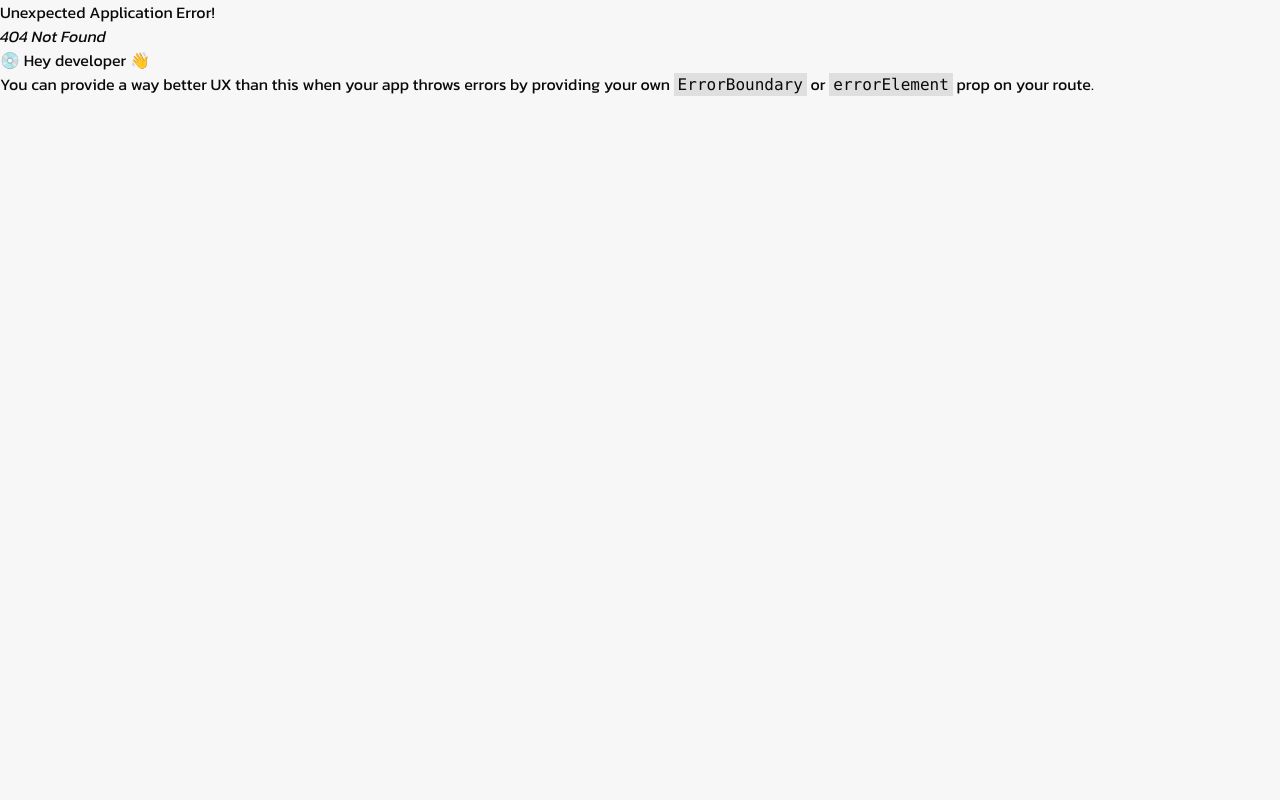
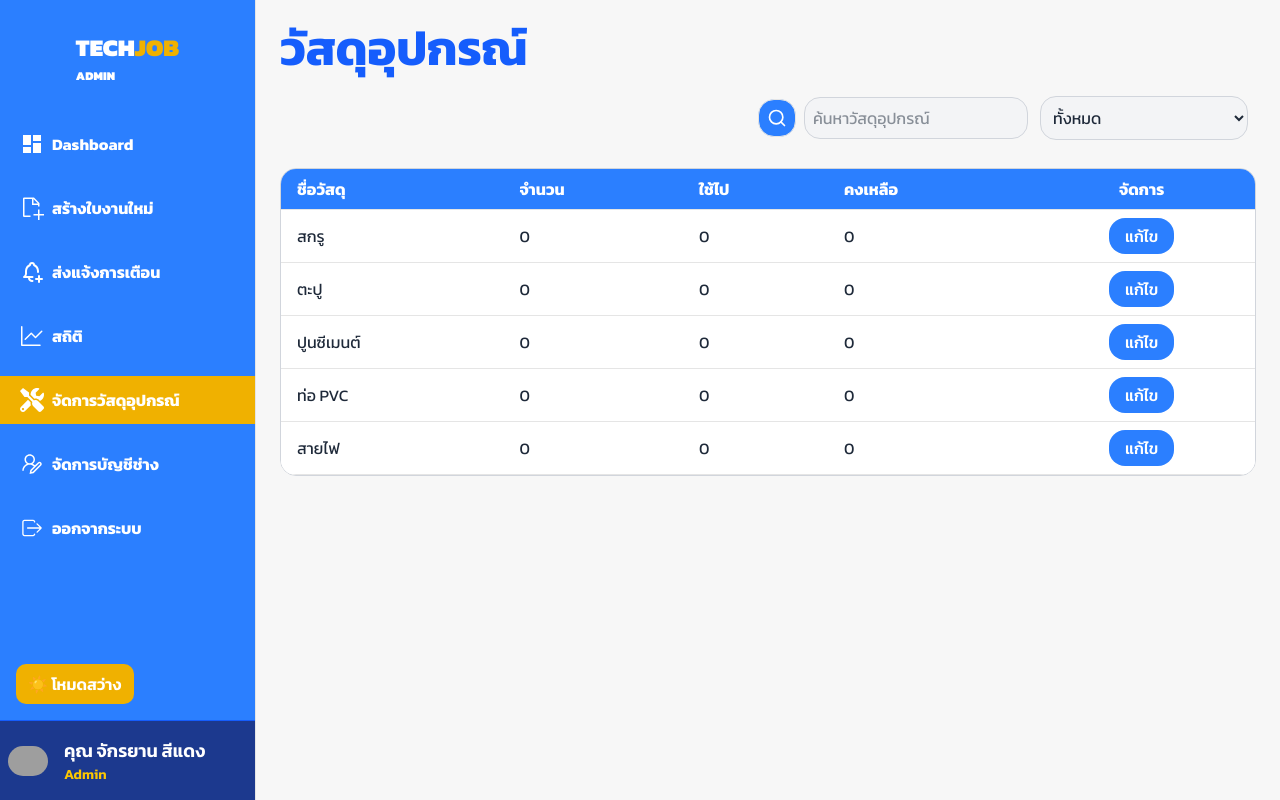
Before and after one commit to PhicharatMns/product-year-two, a React (Vite) app in the folder frontend/: page /suppliesAdmin in a window 1280 px wide. Before the commit this address had no page. Built offline with nearby package versions, Linux system fonts and the light colour scheme; grey boxes are pictures that could not be loaded.

Commit message:
hatebackend

```diff
--- /dev/null
+++ b/frontend/src/Admin/SuppliesAdmin.tsx
@@ -0,0 +1,94 @@
+import { useTheme } from "@/components/theme-provider";
+import { Search } from "lucide-react";
+
+export default function SuppliesAdmin() {
+  const { theme } = useTheme();
+
+  const bg = theme === "dark" ? "bg-yellow-500" : "bg-blue-500";
+  const text = theme === "dark" ? "text-gray-100" : "text-gray-800";
+  const cardBg = theme === "dark" ? "bg-gray-900/70" : "bg-white";
+  const borderSoft = theme === "dark" ? "border-yellow-300/10" : "border-blue-200/50";
+  const titleColor = theme === "dark" ? "text-yellow-500" : "text-blue-600";
+  const accentColor = theme === "dark" ? "text-yellow-300" : "text-blue-500";
+  const bgdrop = theme === "dark" ? "bg-gray-800 border-white/20" : "bg-gray-100 border-gray-300";
+
+  return (
+    <div className={`p-4 sm:p-6 rounded-2xl`}>
+      <p className={`text-5xl font-bold mb-4 ${titleColor}`}>วัสดุอุปกรณ์</p>
+
+
+      <div className="flex flex-col sm:flex-row justify-end sm:items-center gap-3 p-2">
+        <div className="flex items-center w-full sm:w-auto gap-2">
+         <button className={`p-2 rounded-2xl transition border ${bg} text-white hover:opacity-80`}>
+            <Search size={20} />
+          </button>
+          <input
+            type="text"
+            className={` border rounded-2xl w-full sm:w-56 p-2 ${text} ${bgdrop}`}
+            placeholder="ค้นหาวัสดุอุปกรณ์"
+          />
+
+        </div>
+
+        <select className={`border rounded-2xl w-full sm:w-52 p-2 ${bgdrop} ${text}`}>
+          <option value="all">ทั้งหมด</option>
+          <option value="wood">งานไม้</option>
+          <option value="electric">งานไฟฟ้า</option>
+          <option value="plumbing">งานประปา</option>
+          <option value="paint">งานทาสี</option>
+        </select>
+      </div>
+
+      <div
+        className={`overflow-x-auto mt-5 rounded-2xl border ${theme === "dark" ? "border-gray-700" : "border-gray-300"}`}
+      >
+        <table className={`min-w-full text-left border-collapse ${text}`}>
+          <thead>
+            <tr className={`${bg} text-white`}>
+              <th className="py-2 px-4 border-b">ชื่อวัสดุ</th>
+              <th className="py-2 px-4 border-b">จำนวน</th>
+              <th className="py-2 px-4 border-b">ใช้ไป</th>
+              <th className="py-2 px-4 border-b">คงเหลือ</th>
+              <th className="py-2 px-4 border-b text-center">จัดการ</th>
+            </tr>
+          </thead>
+
+          <tbody className={`${cardBg}`}>
+            {[
+              { name: "สกรู", qty: 0, used: 0, left: 0 },
+              { name: "ตะปู", qty: 0, used: 0, left: 0 },
+              { name: "ปูนซีเมนต์", qty: 0, used: 0, left: 0 },
+              { name: "ท่อ PVC", qty: 0, used: 0, left: 0 },
+              { name: "สายไฟ", qty: 0, used: 0, left: 0 },
+            ].map((item, index) => (
+              <tr
+                key={index}
+                className={`transition duration-200 ${
+                  theme === "dark"
+                    ? "hover:bg-gray-700 bg-gray-900/50"
+                    : "hover:bg-gray-200 bg-white"
+                }`}
+              >
+                <td className="py-2 px-4 border-b">{item.name}</td>
+                <td className="py-2 px-4 border-b">{item.qty}</td>
+                <td className="py-2 px-4 border-b">{item.used}</td>
+                <td className="py-2 px-4 border-b">{item.left}</td>
+                <td className="py-2 px-4 border-b text-center">
+                  <button
+                    className={`h-9 px-4 rounded-2xl font-medium transition transform hover:scale-105 ${
+                      theme === "dark"
+                        ? "bg-yellow-500 hover:bg-yellow-600 text-white"
+                        : "bg-blue-500 hover:bg-blue-600 text-white"
+                    }`}
+                  >
+                    แก้ไข
+                  </button>
+                </td>
+              </tr>
+            ))}
+          </tbody>
+        </table>
+      </div>
+    </div>
+  );
+}
--- a/frontend/src/User/GetPaper.tsx
+++ b/frontend/src/User/GetPaper.tsx
@@ -1,11 +1,10 @@
 import { Search, MoreVertical, Plus } from "lucide-react";
 import { useTheme } from "@/components/theme-provider";
+
 interface User {
   id: number;
   name: string;
   email: string;
-  avatar: string;
-  access: string[];
   lastActive: string;
   dateAdded: string;
 }
@@ -13,37 +12,29 @@ interface User {
 const users: User[] = [
   {
     id: 1,
-    name: "นาย สมชาย ใจดี",
+    name: "สร้างสะพานข้างถนน",
     email: "nobody@gmail.com",
-    avatar: "https://png.pngtree.com/png-vector/20250709/ourlarge/pngtree-mechanic-isolated-on-transparent-background-png-image_16620520.webp",
-    access: ["ช่างไฟ"],
     lastActive: "SEP 01, 2024",
     dateAdded: "NOV 01, 2025",
   },
   {
     id: 2,
-    name: "นาย สมศรี ดีใจ",
+    name: "สร้างหมู่บ้านจัดสรร",
     email: "nobody@gmail.com",
-    avatar: "https://png.pngtree.com/png-vector/20250615/ourlarge/pngtree-electrician-isolated-on-transparent-background-png-image_16539103.png",
-    access: ["ช่างไม้"],
     lastActive: "SEP 01, 2024",
     dateAdded: "NOV 01, 2025",
   },
   {
     id: 3,
-    name: "นาย สมปอง มีสุข",
+    name: "โครงการรักบ้านรักโลก",
     email: "nobody@gmail.com",
-    avatar: "https://png.pngtree.com/png-vector/20250610/ourlarge/pngtree-electrician-isolated-on-transparent-background-png-image_16509817.png",
-    access: ["ช่างประปา"],
     lastActive: "SEP 01, 2024",
     dateAdded: "NOV 01, 2025",
   },
   {
     id: 4,
-    name: "นาย สมบูรณ์ แฮปปี้",
+    name: "ทำถนนทางหลวง",
     email: "nobody@gmail.com",
-    avatar: "https://png.pngtree.com/png-vector/20250624/ourlarge/pngtree-electrician-isolated-on-transparent-background-png-image_16585440.png",
-    access: ["ช่างปูน"],
     lastActive: "SEP 01, 2024",
     dateAdded: "NOV 01, 2025",
   },
@@ -51,91 +42,71 @@ const users: User[] = [
 
 export default function UserList() {
   const { theme } = useTheme();
-  const bg = theme === "dark" ? "bg-gray-700  " : "bg-gray-100";
+  const bg = theme === "dark" ? "bg-gray-700" : "bg-gray-100";
   const text = theme === "dark" ? "text-gray-100" : "text-gray-800";
-  const cardBg = theme === "dark" ? "bg-gray-900/70" : "bg-white";
-  const borderSoft = theme === "dark" ? "border-gray-800" : "border-gray-300  ";
+  const borderSoft = theme === "dark" ? "border-gray-800" : "border-gray-300";
   const titleColor = theme === "dark" ? "text-yellow-400" : "text-blue-600";
-  const accentColor = theme === "dark" ? "text-yellow-300" : "text-blue-500";
-  const bgborder = theme === "dark" ? "bg-yellow-500" : "bg-blue-600 ";
+  const bgborder = theme === "dark" ? "bg-yellow-500" : "bg-blue-600";
+
   return (
-    <div className="p-6  min-h-screen">
+    <div className="p-6 min-h-screen">
       {/* Header */}
       <div className="flex items-center justify-between mb-6">
-        <h1 className={`text-3xl font-bold ${Text} `}>
-          Profile users
-        </h1>
+        <h1 className={`text-3xl font-bold ${titleColor}`}>รับใบงาน</h1>
 
         <div className="flex items-center gap-3">
           <div className="relative">
             <Search className="absolute left-3 top-2.5 text-gray-400 w-4 h-4" />
             <input
               type="text"
-              placeholder="Search"
-              className={`pl-9 pr-3 py-2 border border-gray-300 rounded-lg text-sm outline-none focus:ring-2 focus:ring-indigo-400  ${text}`}
+              placeholder="ค้นหาโครงการ"
+              className={`pl-9 pr-3 py-2 border rounded-lg text-sm outline-none focus:ring-2 focus:ring-indigo-400 ${text} ${bg}`}
             />
           </div>
 
-          <button className="flex items-center gap-2 px-4 py-2 bg-indigo-600 text-white rounded-lg hover:bg-indigo-700">
+          <button className={`flex items-center gap-2 px-4 py-2 bg-blue-600 text-white rounded-lg hover:bg-blue-500 transition ${theme === "dark" ? "bg-yellow-500 hover:bg-yellow-600" : "bg-blue-600 hover:bg-blue-500"}`}>
             <Plus size={16} />
-            Add user
+            เพิ่มใบงาน
           </button>
         </div>
       </div>
 
-      {/* ส่วนหัว */}
-      <div className=" shadow-sm rounded-lg overflow-hidden    ">
+
+      <div className="shadow-sm rounded-lg overflow-hidden border ">
         <table className="w-full text-sm">
           <thead>
-            <tr className={`border-b  text-left text-white bg-blue-500 ${bgborder}`}>
-              <th className="py-3 px-4 font-medium">ชื่อช่าง</th>
-              <th className="py-3 px-4 font-medium">ตำแหน่ง</th>
-              <th className="py-3 px-4 font-medium">วันที่เริ่ม</th>
-              <th className="py-3 px-4 font-medium">สิ้นสุดงาน</th>
-              <th className="py-3 px-4"></th>
+            <tr className={`text-left text-white ${bgborder}`}>
+              <th className="py-3 px-4 font-medium">ชื่องาน</th>
+              <th className="py-3 px-4 font-medium">ชื่อผู้จ้าง</th>
+              <th className="py-3 px-4 font-medium">เบอร์โทรติดต่อ</th>
+              <th className="py-3 px-4 font-medium">วันที่เพิ่ม</th>
+              <th className="py-3 px-4 font-medium text-center">เพิ่มเติม</th>
             </tr>
           </thead>
-          <tbody >
+
+          <tbody>
             {users.map((user) => (
               <tr
                 key={user.id}
-                className={`border-b last:border-none  transition ${borderSoft}  ${bg}`}
+                className={`border-b last:border-none ${borderSoft} ${bg} transition`}
               >
-                <td className="py-3 px-2 flex items-center gap-4">
-                  <img
-                    src={user.avatar}
-                    alt={user.name}
-                    className="w-8 h-8 rounded-full"
-                  />
-                  <div>
-                    <p className={`font-medium ${text}`}>{user.name}</p>
-                    <p className="text-gray-500 text-sm">{user.email}</p>
-                  </div>
+                <td className="py-3 px-4">
+                  <p className={`font-medium ${text}`}>{user.name}</p>
+                  <p className="text-gray-500 text-sm">{user.email}</p>
                 </td>
-
-                <td className="py-3 px-4">
-                  <div className="flex gap-2 flex-wrap">
-                    {user.access.map((role, index) => (
-                      <span
-                        key={index}
-                        className={`px-2 py-1 text-xs rounded-full font-medium ${
-                          role === "Admin"
-                            ? "bg-green-100 text-green-700"
-                            : "bg-blue-600 text-white"
-
-                        }`}
-                      >
-                        {role}
-                      </span>
-                    ))}
-                  </div>
-                </td>
-
-                <td className={`py-3 px-4  ${text}`}>{user.lastActive}</td>
-                <td className={`py-3 px-4 ${text}`}>{user.dateAdded}</td>
-
-                <td className="py-3 px-4 text-right">
-                  <MoreVertical className="text-gray-400 hover:text-gray-600 cursor-pointer" />
+                <td className="py-3 px-4">นายสมชาย ใจดี</td>
+                <td className="py-3 px-4">081-234-5678</td>
+                <td className="py-3 px-4">{user.dateAdded}</td>
+                <td className="py-3 px-4 text-center">
+                     <button
+                    className={`h-9 px-4 rounded-2xl font-medium transition transform hover:scale-105 ${
+                      theme === "dark"
+                        ? "bg-yellow-500 hover:bg-yellow-600 text-white"
+                        : "bg-blue-500 hover:bg-blue-600 text-white"
+                    }`}
+                  >
+                    รายละเอียด
+                  </button>
                 </td>
               </tr>
             ))}
--- /dev/null
+++ b/frontend/src/User/Supplies.tsx
@@ -0,0 +1,84 @@
+import { useTheme } from "@/components/theme-provider";
+import { Search } from "lucide-react";
+
+export default function Supplies() {
+  const { theme } = useTheme();
+
+  const bg = theme === "dark" ? "bg-yellow-500" : "bg-blue-500";
+  const text = theme === "dark" ? "text-gray-100" : "text-gray-800";
+  const cardBg = theme === "dark" ? "bg-gray-900/70" : "bg-white";
+  const borderSoft = theme === "dark" ? "border-yellow-300/10" : "border-blue-200/50";
+  const titleColor = theme === "dark" ? "text-yellow-500" : "text-blue-600";
+  const accentColor = theme === "dark" ? "text-yellow-300" : "text-blue-500";
+  const bgdrop = theme === "dark" ? "bg-gray-800 border-white/20" : "bg-gray-100 border-gray-300";
+
+  return (
+    <div className={`p-4 sm:p-6  rounded-2xl `}>
+      <p className={`text-5xl font-bold mb-4 ${titleColor}`}>วัสดุอุปกรณ์</p>
+
+      <div className="flex flex-col sm:flex-row justify-end sm:items-center gap-3 p-2">
+        <div className="flex items-center w-full sm:w-auto gap-2">
+          <input
+            type="text"
+            className={`border rounded-2xl w-full sm:w-56 p-2 ${text} ${bgdrop}`}
+            placeholder="ค้นหาวัสดุอุปกรณ์"
+          />
+          <button
+            className={`p-2 rounded-2xl transition border  hover:opacity-80`}
+          >
+            <Search size={20} />
+          </button>
+        </div>
+
+        <select
+          className={`border rounded-2xl w-full sm:w-52 p-2 ${bgdrop} ${text}`}
+        >
+          <option value="all">ทั้งหมด</option>
+          <option value="wood">งานไม้</option>
+          <option value="electric">งานไฟฟ้า</option>
+          <option value="plumbing">งานประปา</option>
+          <option value="paint">งานทาสี</option>
+        </select>
+      </div>
+
+
+      <div className="overflow-x-auto mt-5 rounded-2xl border border-gray-300">
+        <table className={`min-w-full text-left border-collapse ${text}`}>
+          <thead >
+            <tr className={`${bg} text-white ${text}`}>
+              <th className="py-2 px-4 border-b">ชื่อวัสดุ</th>
+              <th className="py-2 px-4 border-b">จำนวน</th>
+              <th className="py-2 px-4 border-b">ใช้ไป</th>
+              <th className="py-2 px-4 border-b">คงเหลือ</th>
+            </tr>
+          </thead>
+          <tbody className={`${cardBg}`}>
+            {[
+              { name: "สกรู", qty: 0, used: 0, left: 0 },
+              { name: "ตะปู", qty: 0, used: 0, left: 0 },
+              { name: "ปูนซีเมนต์", qty: 0, used: 0, left: 0 },
+              { name: "ท่อ PVC", qty: 0, used: 0, left: 0 },
+              { name: "สายไฟ", qty: 0, used: 0, left: 0 },
+
+            ].map((item, index) => (
+              <tr
+                key={index}
+                className={`transition duration-200 ${theme === "dark"
+                  ? "hover:bg-gray-700 bg-gray-900/50"
+                  : "hover:bg-gray-200 bg-white"
+                  }`}
+              >
+                <td className="py-2 px-4 border-b">{item.name}</td>
+                <td className="py-2 px-4 border-b">{item.qty}</td>
+                <td className="py-2 px-4 border-b">{item.used}</td>
+                <td className="py-2 px-4 border-b">{item.left}</td>
+
+              </tr>
+            ))}
+          </tbody>
+
+        </table>
+      </div>
+    </div>
+  );
+}
--- a/frontend/src/component/sidebar.tsx
+++ b/frontend/src/component/sidebar.tsx
@@ -8,6 +8,8 @@ import { IoClose, IoLogOutOutline } from "react-icons/io5";
 import ThemeSwitcher from "./ThemeSwitcher";
 import { SiGooglemaps } from "react-icons/si";
 import { useTheme } from "@/components/theme-provider";
+import { FaTools } from "react-icons/fa";
+
 interface SidebarItem {
   text: string;
   icon: React.ComponentType<{ size?: number }>;
@@ -27,6 +29,7 @@ export default function Sidebar() {
     { text: "รับใบงาน", icon: RiFilePaper2Line, link: "/user/getpaper" },
     { text: "กล่องข้อความ", icon: FaInbox, onClick: () => openManu() },
     { text: "แผนที่", icon: SiGooglemaps, link: "/user/Maps" },
+    { text: "วัสดุอุปกรณ์", icon: FaTools, link: "/user/Supplies" },
 
     { text: "ออกจากระบบ", icon: IoLogOutOutline, link: "/logins" },
   ];
@@ -54,8 +57,8 @@ export default function Sidebar() {
   };
 const { theme } = useTheme();
 
-  const bg = theme === "dark" ? "bg-gray-700" : "bg-gray-100";
-  const text = theme === "dark" ? "text-black" : "text-gray-800";
+  const bg = theme === "dark" ? "bg-gray-700" : "bg-blue-100";
+  const text = theme === "dark" ? "text-black" : "text-gray-500";
   const cardBg = theme === "dark" ? "bg-gray-900/70" : "bg-white";
   const borderSoft =
     theme === "dark" ? "border-yellow-300/10" : "border-blue-200/50";
@@ -72,7 +75,7 @@ const { theme } = useTheme();
 
       {/* Sidebar หลัก */}
       <div
-        className={`fixed z-20 flex flex-col justify-between h-screen w-64 bg-blue-500 text-white font-bold border-r transition-transform duration-300 ${open ? "translate-x-0" : "-translate-x-full"
+        className={`  ${text} ${bg}  fixed z-20 flex flex-col justify-between h-screen w-64 bg-blue-500 text-white font-bold border-r transition-transform duration-300 ${open ? "translate-x-0" : "-translate-x-full"
           } md:translate-x-0`}
       >
         {/* Logo */}
@@ -80,9 +83,9 @@ const { theme } = useTheme();
           <div className="flex items-center py-3 p-4 mt-5">
             <Link
               to="/user/dashboard"
-              className="max-w-380 mx-auto text-3xl font-black"
+              className={`max-w-380 mx-auto text-3xl `}
             >
-              Tech<span className="text-yellow-500">Job</span>
+              Tech<span className= {` ${theme === 'dark' ? 'text-yellow-500' : 'text-yellow-500'}`}>Job</span>
             </Link>
           </div>
 
@@ -116,7 +119,7 @@ const { theme } = useTheme();
                     setOpen(false);
                     item.onClick?.();
                   }}
-                  className="flex items-center gap-2 my-2 pl-5 py-3 w-full text-left cursor-pointer hover:bg-yellow-500 dark:hover:bg-yellow-600 duration-300"
+                  className={`flex items-center gap-2 my-2 pl-5 py-3 w-full text-left cursor-pointer  duration-300 hover `}
                 >
                   <Icon size={24} />
                   <span>{item.text}</span>
@@ -195,7 +198,7 @@ const { theme } = useTheme();
               : "-translate-x-10 scale-100 opacity-0"
             }`}
         >
-          <div className="border-black p-2 rounded-xl flex items-center gap-3">
+          <div className="border-black  p-2 rounded-xl flex items-center gap-3">
             <img
               className="w-12 h-12 rounded-full object-cover"
               src="https://i.pinimg.com/736x/7e/46/c6/7e46c6d2798eff446b365c5246f4c9ca.jpg"
@@ -207,7 +210,7 @@ const { theme } = useTheme();
             <div className="ml-auto">
               <button
                 onClick={closeManageMenu}
-                className={`border text-2xl p-1 cursor-pointer ${text}`}
+                className={` hover:text-red-500 text-2xl p-1 cursor-pointer ${text}`}
               >
                 ✕
               </button>
--- a/frontend/src/component/sidebaradmin.tsx
+++ b/frontend/src/component/sidebaradmin.tsx
@@ -4,12 +4,14 @@ import { MdDashboard } from "react-icons/md";
 import { IoIosLogOut } from "react-icons/io";
 import { TbBellPlus } from "react-icons/tb";
 import { GoGraph } from "react-icons/go";
-import { MdOutlineCategory } from "react-icons/md";
+import { useTheme } from "@/components/theme-provider";
 import { LiaUserEditSolid } from "react-icons/lia";
 import { VscNewFile } from "react-icons/vsc";
 import { GiHamburgerMenu } from "react-icons/gi";
 import { IoClose } from "react-icons/io5";
 import ThemeSwitcher from "./ThemeSwitcher";
+import { FaTools } from "react-icons/fa";
+import {  NavLink } from "react-router-dom";
 
 interface SidebarItem {
   text: string;
@@ -25,10 +27,21 @@ export default function Sidebaradmin() {
     { text: "สร้างใบงานใหม่", icons: VscNewFile, Link: "Searchpastjobs" },
     { text: "ส่งแจ้งการเตือน", icons: TbBellPlus, Link: "Notification" },
     { text: "สถิติ", icons: GoGraph, Link: "graph" },
-    { text: "กำหนดประเภท/หมวด", icons: MdOutlineCategory, Link: "setwork" },
+    { text: "จัดการวัสดุอุปกรณ์", icons: FaTools, Link: "SuppliesAdmin" },
+
     { text: "จัดการบัญชีช่าง", icons: LiaUserEditSolid, Link: "Editacc" },
+
     { text: "ออกจากระบบ", icons: IoIosLogOut, Link: "Logins" },
   ];
+
+const { theme } = useTheme();
+
+  const bg = theme === "dark" ? "bg-gray-700" : "bg-blue-100";
+  const text = theme === "dark" ? "text-black" : "text-gray-500";
+  const cardBg = theme === "dark" ? "bg-gray-900/70" : "bg-white";
+  const borderSoft =
+    theme === "dark" ? "border-yellow-300/10" : "border-blue-200/50";
+  const titleColor = theme === "dark" ? "text-yellow-400" : "text-blue-600";
 
   return (
     <>
@@ -42,7 +55,7 @@ export default function Sidebaradmin() {
 
       {/* Sidebar */}
       <div
-        className={`fixed z-20 flex flex-col justify-between h-screen w-64 bg-blue-500 text-white dark:text-gray-200 font-bold border-r transition-transform duration-300 ${
+        className={`${bg} fixed z-20 flex flex-col justify-between h-screen w-64 bg-blue-500 text-white dark:text-gray-200 font-bold border-r transition-transform duration-300 ${
           open ? "translate-x-0" : "-translate-x-full"
         } md:translate-x-0`}
       >
@@ -63,22 +76,31 @@ export default function Sidebaradmin() {
         <div className="mt-4 flex flex-col">
   {datasizebar.map((event, index) => {
     const Icons = event.icons;
+
+    if (event.Link) {
       return (
-                <Link
+        <NavLink
           to={`/${event.Link}`}
           key={index}
-                  onClick={() => setOpen(false)} // ปิดเมนูเมื่อคลิก
+          className={({ isActive }) =>
+            `flex items-center gap-2 my-2 pl-5 py-3 cursor-pointer hover:bg-yellow-500 dark:hover:bg-yellow-600 duration-300 ${
+              isActive ? "bg-yellow-500 dark:bg-yellow-600" : ""
+            }`
+          }
+          onClick={() => setOpen(false)}
         >
-                  <div className="flex items-center gap-2 my-2 pl-5 py-3 cursor-pointer hover:bg-yellow-500 dark:hover:bg-yellow-600 duration-300">
           <Icons size={24} />
           <span className="whitespace-nowrap inline-block transition-all duration-300">
             {event.text}
           </span>
-                  </div>
-                </Link>
+        </NavLink>
       );
+    }
+
+    return null;
   })}
 </div>
+
         </div>
 
         <div>
```
Also changed, not shown: frontend/src/App.tsx (+7 -0 lines). Lines whose indentation alone changed are shown as unchanged.
